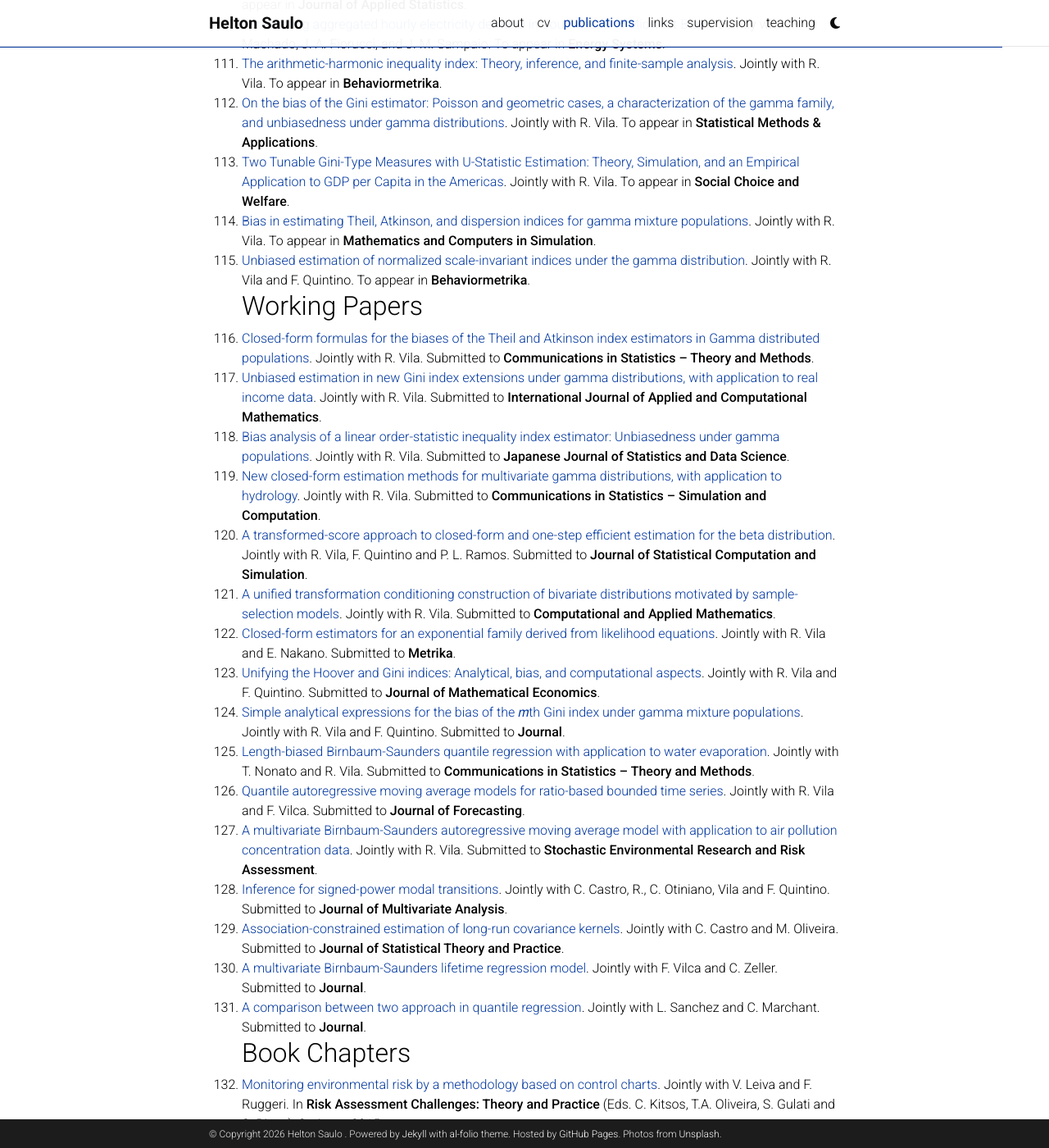
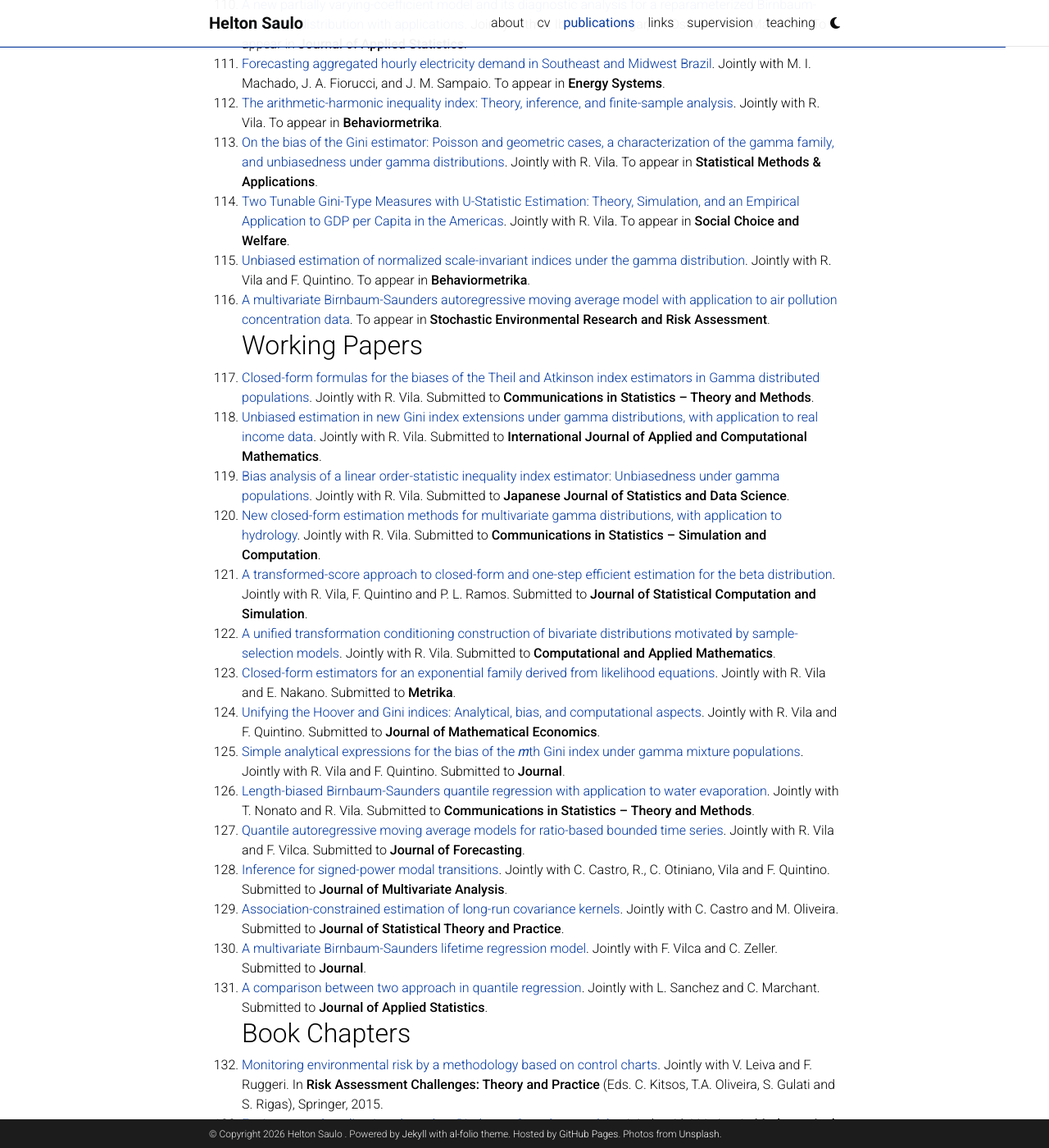
Before and after one commit to heltonsaulo/heltonsaulo.github.io, a Jekyll site: the page built from _pages/Journal.md, in a window 1280 px wide and 1400 px high, scrolled down 6621 px. Shown: the whole window at 82% size. Built offline with Jekyll 4.4.1, drawn with Linux system fonts in a browser that asks for light colours; comment, search, counter and statistics services are not loaded; a style sheet for code colours, icons or effects is not loaded; some of the changed text lies outside the part shown.

Commit message:
Update Journal.md

```diff
--- a/_pages/Journal.md
+++ b/_pages/Journal.md
@@ -117,30 +117,30 @@
   106.  [On the bias of the Hoover index estimator: Results for the gamma distribution](https://doi.org/10.1007/s41237-026-00299-4). Jointly with R. Vila. **Behaviormetrika**, 53, 419-437, 2026.
   107.  [Multimodal exponential-polynomial families on constrained supports via monotone transformations](https://doi.org/10.1007/s00362-026-01899-8). Jointly with R. Vila, C. Castro, F. Quintino, and V. Leiva. **Statistical Papers**, 67, 127, 2026.
   108.  [Transformation–conditioning Heckman-type selection models with extended skew-elliptical errors: mathematical characterization, computational aspects, and applications](https://doi.org/10.1007/s40314-026-03878-z). Jointly with R. Vila, C. Castro and C. Marchant. **Computational and Applied Mathematics**, 46, 34, 2027.
-  109.  [A new partially varying-coefficient model and its diagnostic analysis for a reparameterized Birnbaum-Saunders distribution with applications](https://doi.org/10.1080/02664763.2026.2616862). Jointly with G. Ibacache-Pulgar, M. Osorio and C. Marchant. To appear in **Journal of Applied Statistics**.
-  110.  [Forecasting aggregated hourly electricity demand in Southeast and Midwest Brazil](https://doi.org/10.1007/s12667-025-00761-4). Jointly with M. I. Machado, J. A. Fiorucci, and J. M. Sampaio. To appear in **Energy Systems**.
-  111.  [The arithmetic-harmonic inequality index: Theory, inference, and finite-sample analysis](https://arxiv.org/abs/2604.04249). Jointly with R. Vila. To appear in **Behaviormetrika**.
-  112.  [On the bias of the Gini estimator: Poisson and geometric cases, a characterization of the gamma family, and unbiasedness under gamma distributions](https://arxiv.org/abs/2512.14983). Jointly with R. Vila. To appear in **Statistical Methods & Applications**.
-  113.  [Two Tunable Gini-Type Measures with U-Statistic Estimation: Theory, Simulation, and an Empirical Application to GDP per Capita in the Americas](https://arxiv.org/abs/2508.02965). Jointly with R. Vila. To appear in **Social Choice and Welfare**.
-  114. [Bias in estimating Theil, Atkinson, and dispersion indices for gamma mixture populations](https://arxiv.org/abs/2506.22168). Jointly with R. Vila. To appear in **Mathematics and Computers in Simulation**.
+  109.  [Bias in estimating Theil, Atkinson, and dispersion indices for gamma mixture populations](https://doi.org/10.1016/j.matcom.2026.10.024). Jointly with R. Vila. **Mathematics and Computers in Simulation**, 253, 240–268, 2027.
+  110.  [A new partially varying-coefficient model and its diagnostic analysis for a reparameterized Birnbaum-Saunders distribution with applications](https://doi.org/10.1080/02664763.2026.2616862). Jointly with G. Ibacache-Pulgar, M. Osorio and C. Marchant. To appear in **Journal of Applied Statistics**.
+  111.  [Forecasting aggregated hourly electricity demand in Southeast and Midwest Brazil](https://doi.org/10.1007/s12667-025-00761-4). Jointly with M. I. Machado, J. A. Fiorucci, and J. M. Sampaio. To appear in **Energy Systems**.
+  112.  [The arithmetic-harmonic inequality index: Theory, inference, and finite-sample analysis](https://arxiv.org/abs/2604.04249). Jointly with R. Vila. To appear in **Behaviormetrika**.
+  113.  [On the bias of the Gini estimator: Poisson and geometric cases, a characterization of the gamma family, and unbiasedness under gamma distributions](https://arxiv.org/abs/2512.14983). Jointly with R. Vila. To appear in **Statistical Methods & Applications**.
+  114.  [Two Tunable Gini-Type Measures with U-Statistic Estimation: Theory, Simulation, and an Empirical Application to GDP per Capita in the Americas](https://arxiv.org/abs/2508.02965). Jointly with R. Vila. To appear in **Social Choice and Welfare**.
   115. [Unbiased estimation of normalized scale-invariant indices under the gamma distribution](https://). Jointly with R. Vila and F. Quintino. To appear in **Behaviormetrika**.
+  116. [A multivariate Birnbaum-Saunders autoregressive moving average model with application to air pollution concentration data](https://arxiv.org/abs/2605.04211). To appear in **Stochastic Environmental Research and Risk Assessment**.
 ## Working Papers
-  116. [Closed-form formulas for the biases of the Theil and Atkinson index estimators in Gamma distributed populations](https://arxiv.org/abs/2504.13806). Jointly with R. Vila. Submitted to **Communications in Statistics – Theory and Methods**.
-  117. [Unbiased estimation in new Gini index extensions under gamma distributions, with application to real income data](https://arxiv.org/abs/2506.00666). Jointly with R. Vila. Submitted to **International Journal of Applied and Computational Mathematics**.
-  118. [Bias analysis of a linear order-statistic inequality index estimator: Unbiasedness under gamma populations](https://arxiv.org/abs/2602.14861). Jointly with R. Vila. Submitted to **Japanese Journal of Statistics and Data Science**.
-  119. [New closed-form estimation methods for multivariate gamma distributions, with application to hydrology](https://arxiv.org/abs/2509.10794). Jointly with R. Vila. Submitted to **Communications in Statistics – Simulation and Computation**.
-  120. [A transformed-score approach to closed-form and one-step efficient estimation for the beta distribution](https://arxiv.org/abs/2508.12169). Jointly with R. Vila, F. Quintino and P. L. Ramos. Submitted to **Journal of Statistical Computation and Simulation**.
-  121. [A unified transformation conditioning construction of bivariate distributions motivated by sample-selection models](https://). Jointly with R. Vila. Submitted to **Computational and Applied Mathematics**.
-  122. [Closed-form estimators for an exponential family derived from likelihood equations](https://arxiv.org/abs/2405.14509). Jointly with R. Vila and E. Nakano. Submitted to **Metrika**.
-  123. [Unifying the Hoover and Gini indices: Analytical, bias, and computational aspects](https://arxiv.org/abs/2603.26166). Jointly with R. Vila and F. Quintino. Submitted to **Journal of Mathematical Economics**.
-  124. [Simple analytical expressions for the bias of the 𝑚th Gini index under gamma mixture populations](https://). Jointly with R. Vila and F. Quintino. Submitted to **Journal**.
-  125. [Length-biased Birnbaum-Saunders quantile regression with application to water evaporation](https://arxiv.org/abs/2605.26253). Jointly with T. Nonato and R. Vila. Submitted to **Communications in Statistics – Theory and Methods**.
-  126. [Quantile autoregressive moving average models for ratio-based bounded time series](https://arxiv.org/abs/2605.26052). Jointly with R. Vila and F. Vilca. Submitted to **Journal of Forecasting**.
-  127. [A multivariate Birnbaum-Saunders autoregressive moving average model with application to air pollution concentration data](https://arxiv.org/abs/2605.04211). Jointly with R. Vila. Submitted to **Stochastic Environmental Research and Risk Assessment**.
+  117. [Closed-form formulas for the biases of the Theil and Atkinson index estimators in Gamma distributed populations](https://arxiv.org/abs/2504.13806). Jointly with R. Vila. Submitted to **Communications in Statistics – Theory and Methods**.
+  118. [Unbiased estimation in new Gini index extensions under gamma distributions, with application to real income data](https://arxiv.org/abs/2506.00666). Jointly with R. Vila. Submitted to **International Journal of Applied and Computational Mathematics**.
+  119. [Bias analysis of a linear order-statistic inequality index estimator: Unbiasedness under gamma populations](https://arxiv.org/abs/2602.14861). Jointly with R. Vila. Submitted to **Japanese Journal of Statistics and Data Science**.
+  120. [New closed-form estimation methods for multivariate gamma distributions, with application to hydrology](https://arxiv.org/abs/2509.10794). Jointly with R. Vila. Submitted to **Communications in Statistics – Simulation and Computation**.
+  121. [A transformed-score approach to closed-form and one-step efficient estimation for the beta distribution](https://arxiv.org/abs/2508.12169). Jointly with R. Vila, F. Quintino and P. L. Ramos. Submitted to **Journal of Statistical Computation and Simulation**.
+  122. [A unified transformation conditioning construction of bivariate distributions motivated by sample-selection models](https://). Jointly with R. Vila. Submitted to **Computational and Applied Mathematics**.
+  123. [Closed-form estimators for an exponential family derived from likelihood equations](https://arxiv.org/abs/2405.14509). Jointly with R. Vila and E. Nakano. Submitted to **Metrika**.
+  124. [Unifying the Hoover and Gini indices: Analytical, bias, and computational aspects](https://arxiv.org/abs/2603.26166). Jointly with R. Vila and F. Quintino. Submitted to **Journal of Mathematical Economics**.
+  125. [Simple analytical expressions for the bias of the 𝑚th Gini index under gamma mixture populations](https://). Jointly with R. Vila and F. Quintino. Submitted to **Journal**.
+  126. [Length-biased Birnbaum-Saunders quantile regression with application to water evaporation](https://arxiv.org/abs/2605.26253). Jointly with T. Nonato and R. Vila. Submitted to **Communications in Statistics – Theory and Methods**.
+  127. [Quantile autoregressive moving average models for ratio-based bounded time series](https://arxiv.org/abs/2605.26052). Jointly with R. Vila and F. Vilca. Submitted to **Journal of Forecasting**.
   128. [Inference for signed-power modal transitions](https://). Jointly with C. Castro, R., C. Otiniano, Vila and F. Quintino. Submitted to **Journal of Multivariate Analysis**.
   129. [Association-constrained estimation of long-run covariance kernels](https://). Jointly with C. Castro and M. Oliveira. Submitted to **Journal of Statistical Theory and Practice**.
   130. [A multivariate Birnbaum-Saunders lifetime regression model](https://). Jointly with F. Vilca and C. Zeller. Submitted to **Journal**.
-  131. [A comparison between two approach in quantile regression](https://). Jointly with L. Sanchez and C. Marchant. Submitted to **Journal**.
+  131. [A comparison between two approach in quantile regression](https://). Jointly with L. Sanchez and C. Marchant. Submitted to **Journal of Applied Statistics**.
 ## Book Chapters
   132.  [Monitoring environmental risk by a methodology based on control charts](https://link.springer.com/chapter/10.1007/978-3-319-18029-8_14). Jointly with V. Leiva and F. Ruggeri. In **Risk Assessment Challenges: Theory and Practice** (Eds. C. Kitsos, T.A. Oliveira, S. Gulati and S. Rigas), Springer, 2015.
   133.  [Environmental applications based on Birnbaum-Saunders models](https://link.springer.com/chapter/10.1007/978-981-10-5370-2_14). Jointly with V. Leiva. In **Mathematical and Statistical Applications in Life Sciences and Engineering** (Eds. M. R. Adhikari,  Y. P. Chaubey,  and A. Adhikari), Springer, 2017.
```
